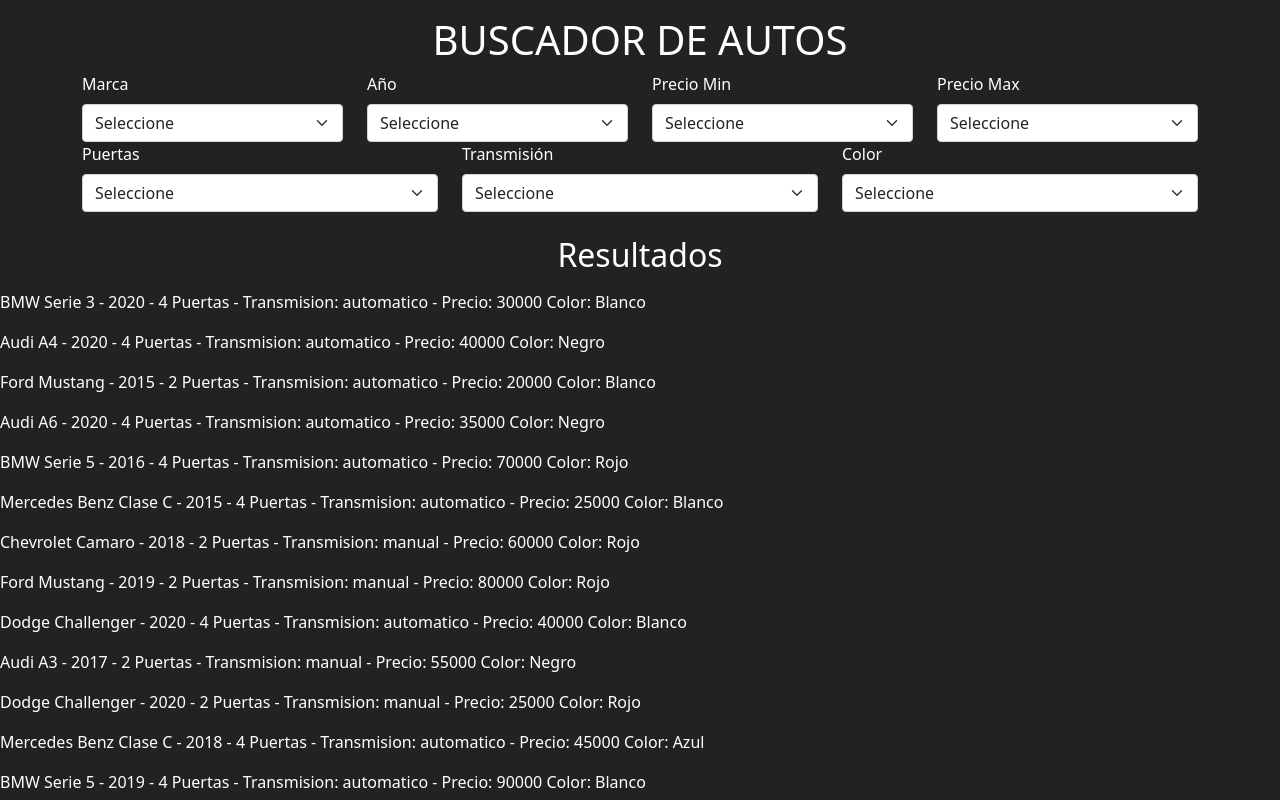
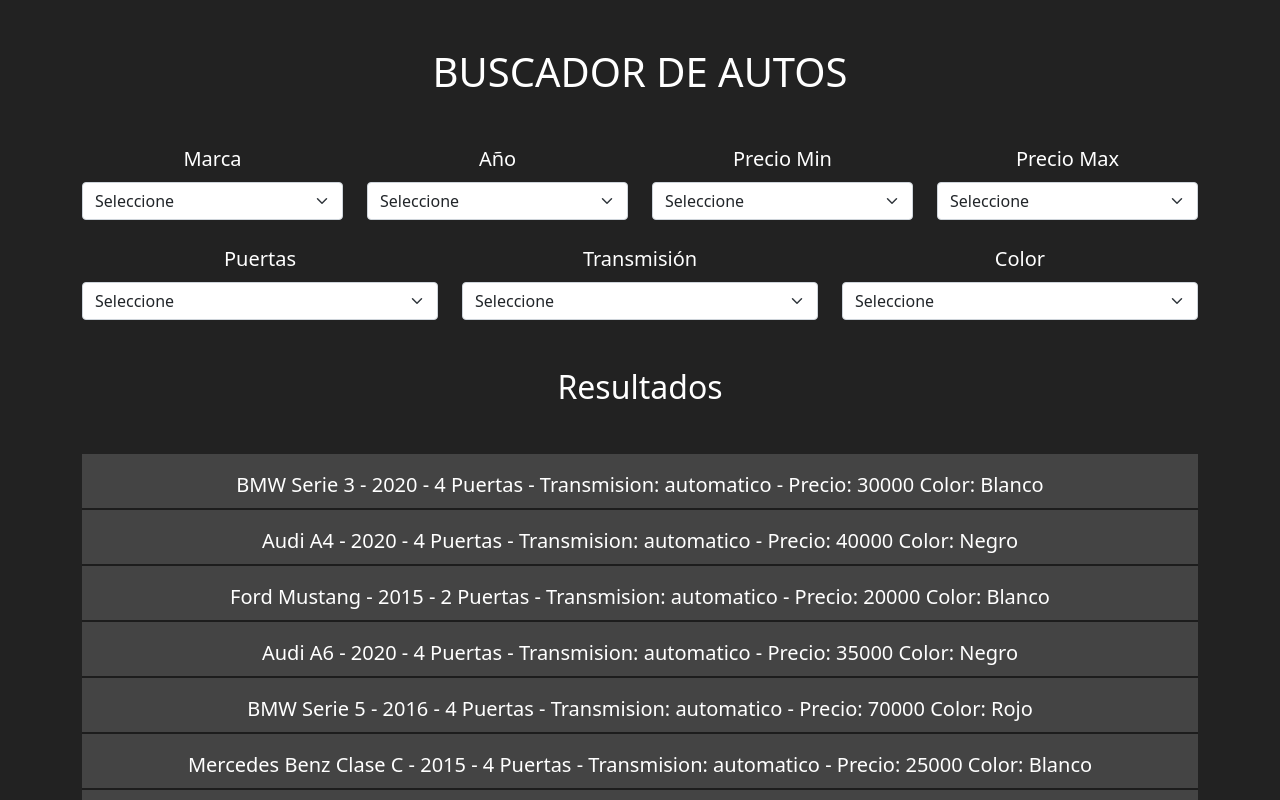
Before and after one commit to jdnarvaez0/BuscadorDeAutos, a plain HTML site: page index.html in a window 1280 px wide. Shown: the top 800 px of the page. Drawn offline with nearby package versions, Linux system fonts and the light colour scheme.

Commit message:
retoques finales

```diff
--- a/css/style.css
+++ b/css/style.css
@@ -2,3 +2,12 @@
   background-color: #222222;
   color: white;
 }
+
+#resultado {
+  background-color: #444444;
+}
+
+#resultado p {
+  border-bottom: 2px solid #1d1d1d;
+  padding-bottom: 8px;
+}
--- a/index.html
+++ b/index.html
@@ -11,12 +11,12 @@
 </head>
 
 <body>
-  <h1 class="text-center mt-3">BUSCADOR DE AUTOS</h1>
+  <h1 class="text-center mt-5">BUSCADOR DE AUTOS</h1>
 
-  <div class="container">
+  <div class="container mt-5">
     <form id="buscador" action="">
       <div class="row">
-        <div class="col-sm">
+        <div class="col-sm text-center lead">
           <label for="marca" class="form-label">Marca</label>
           <select id="marca" class="form-select" aria-label="Default select example">
             <option value="">Seleccione</option>
@@ -28,13 +28,13 @@
             <option value="Dodge">Dodge</option>
           </select>
         </div>
-        <div class="col-sm">
+        <div class="col-sm text-center lead">
           <label for="year" class="form-label">Año</label>
           <select id="year" class="form-select" aria-label="Default select example">
             <option value="">Seleccione</option>
           </select>
         </div>
-        <div class="col-sm">
+        <div class="col-sm text-center lead">
           <label for="minimo" class="form-label">Precio Min</label>
           <select id="minimo" class="form-select" aria-label="Default select example">
             <option value="">Seleccione</option>
@@ -48,7 +48,7 @@
             <option value="90000">90,000</option>
           </select>
         </div>
-        <div class="col-sm">
+        <div class="col-sm text-center lead">
           <label for="maximo" class="form-label">Precio Max</label>
           <select id="maximo" class="form-select" aria-label="Default select example">
             <option value="">Seleccione</option>
@@ -64,8 +64,8 @@
         </div>
       </div>
 
-      <div class="row">
-        <div class="col-sm">
+      <div class="row mt-4">
+        <div class="col-sm text-center lead">
           <label for="puertas" class="form-label">Puertas</label>
           <select id="puertas" class="form-select" aria-label="Default select example">
             <option selected>Seleccione</option>
@@ -73,7 +73,7 @@
             <option value="4">4</option>
           </select>
         </div>
-        <div class="col-sm">
+        <div class="col-sm text-center lead">
           <label for="transmision" class="form-label">Transmisión</label>
           <select id="transmision" class="form-select" aria-label="Default select example">
             <option value="">Seleccione</option>
@@ -81,7 +81,7 @@
             <option value="manual">Manual</option>
           </select>
         </div>
-        <div class="col-sm">
+        <div class="col-sm text-center lead">
           <label for="color" class="form-label">Color</label>
           <select id="color" class="form-select" aria-label="Default select example">
             <option value="">Seleccione</option>
@@ -96,9 +96,13 @@
   </div>
 
 
-  <h2 class="text-center mt-4">Resultados</h2>
-  <div id="resultado" class="mt-3"></div>
+  <h2 class="text-center mt-5">Resultados</h2>
+
+  <div class="container" >
+    <div id="resultado" class="mt-5 pt-3 text-center blockquote blockquote-reverse"></div>
   </div>
+  </div>
+
 
   <script src="https://cdn.jsdelivr.net/npm/bootstrap@5.0.0-beta3/dist/js/bootstrap.bundle.min.js"
     integrity="sha384-JEW9xMcG8R+pH31jmWH6WWP0WintQrMb4s7ZOdauHnUtxwoG2vI5DkLtS3qm9Ekf"
--- a/js/app.js
+++ b/js/app.js
@@ -76,6 +76,7 @@
         const {marca, modelo, year, puertas, transmision, precio, color} = auto;
         const autoHTML = document.createElement('p');
 
+
         autoHTML.textContent = `
             ${marca} ${modelo} - ${year} - ${puertas} Puertas - Transmision: ${transmision} - Precio: ${precio}
             Color: ${color}
@@ -105,11 +106,8 @@
 }
 
 function filtraAutos(){
-    const resultado = autos.filter(filtrarMarca).filter(filtrarYear).filter(filtratMinimo).filter(filtrarMaximo).filter(filtrarPuerta).filter(filtrarTransmision).filter(filtrarColor);
-
-
-
-
+    const resultado = autos.filter(filtrarMarca).filter(filtrarYear).filter(filtratMinimo).filter(
+        filtrarMaximo).filter(filtrarPuerta).filter(filtrarTransmision).filter(filtrarColor);
 
     if (resultado.length) {
         mostrarAutos(resultado);
@@ -123,8 +121,8 @@
     limpiarHTML();
 
     const noResultado = document.createElement('div');
-    noResultado.classList.add('aleta', 'error');
-    noResultado.textContent = 'No hay resultados de busqueda';
+    noResultado.classList.add('blockquote', 'blockquote-reverse', 'text-danger', );
+    noResultado.textContent = 'NO HAY RESULTADOS DE BUSQUEDA';
     resultado.appendChild(noResultado);
 }
 
```
